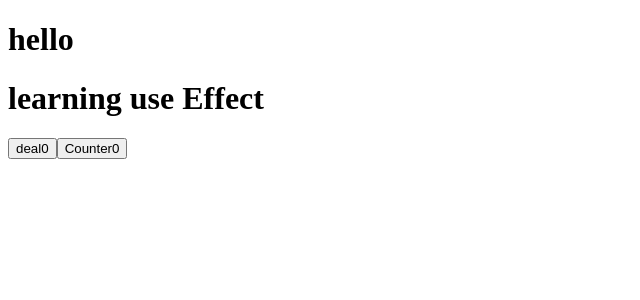
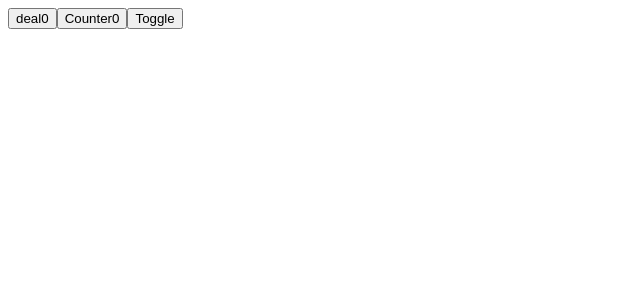
Before and after one commit to HaniWasim/learning-react, a React (Vite) app: page / in a window 1280 px wide. Shown: the top 300 px of the page, without its empty margins (0-640 px from the left). Built offline with nearby package versions, Linux system fonts and the light colour scheme.

Commit message:
use effect through toggle

```diff
--- a/src/App.jsx
+++ b/src/App.jsx
@@ -403,14 +403,21 @@ import Counter from "./counter2";
 function App(params) {
   const [deal, setdeal] = useState(0);
   const [counter, setcounter] = useState(0);
+  const [Display, setDisplay] = useState();
+
 
 
   return (
     <>
-<Counter deal={deal} counter={counter} />
-      <h1>learning use Effect</h1>
+    {
+
+Display?<Counter deal={deal} counter={counter} Display={Display}/>:null
+    }
+
 <button onClick={()=>{setdeal(deal+1)}}> deal{deal}</button>
 <button onClick={()=>{setcounter(counter+1)}}> Counter{counter}</button>
+<button onClick={()=>{setDisplay(!Display)}}> Toggle</button>
+
 
 
     </>
--- a/src/counter2.jsx
+++ b/src/counter2.jsx
@@ -1,18 +1,25 @@
-import {useEffect } from "react";
+import { useEffect } from "react";
 
+const Counter = ({ counter, deal, Display }) => {
+  function Handledeal(params) {
+    console.log(deal);
+  }
 
-const Counter  =({counter , deal})=>{
+  useEffect(() => {
+    Handledeal();
+  }, [deal]);
 
-  function Handledeal(params) {
-console.log(deal)
-}
-useEffect(() => {
+  useEffect(() => {
+    return () => {
+      console.log(Display);
+    };
+  }, []);
 
-  Handledeal();
-}, [deal,])
-
-    return(
-<h1>hello</h1>
-    )
-}
-export default Counter
+  return (
+    <>
+      <h1>hello</h1>
+      <h1>learning use Effect</h1>
+    </>
+  );
+};
+export default Counter;
```
